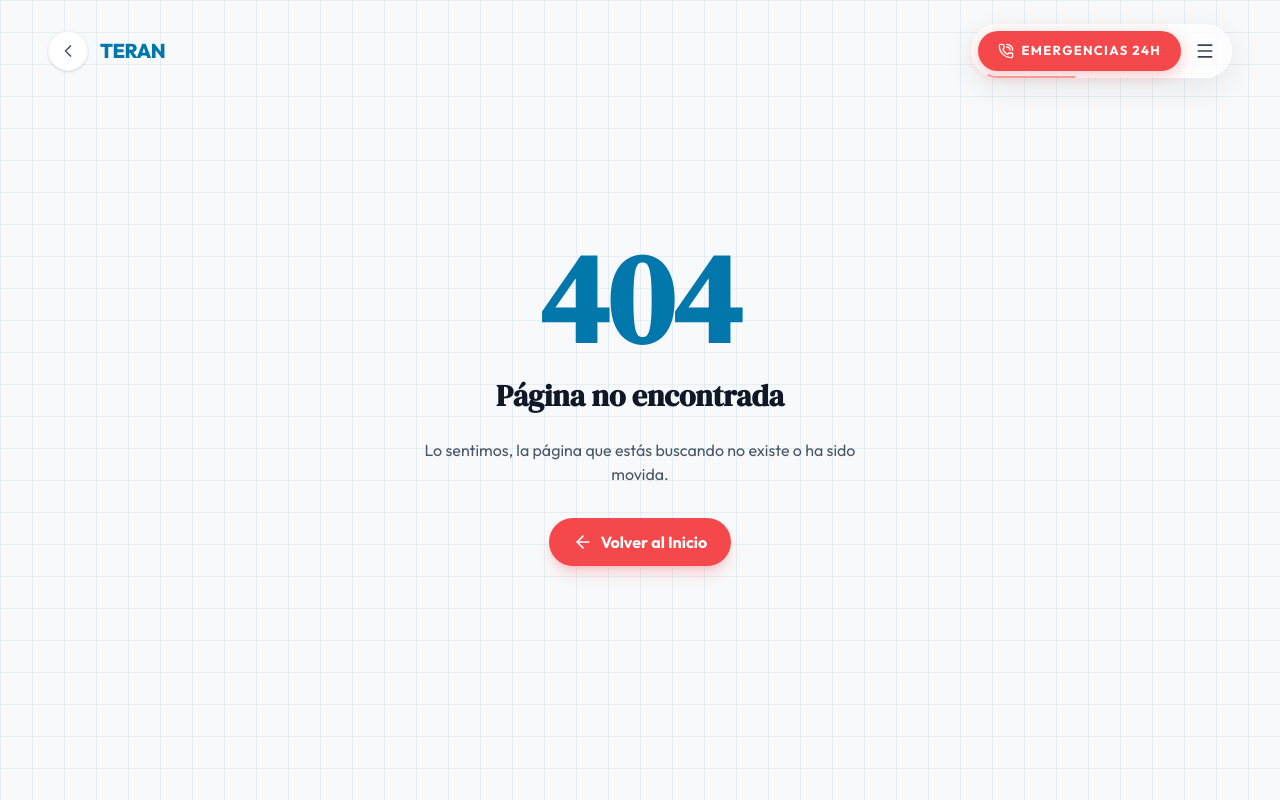
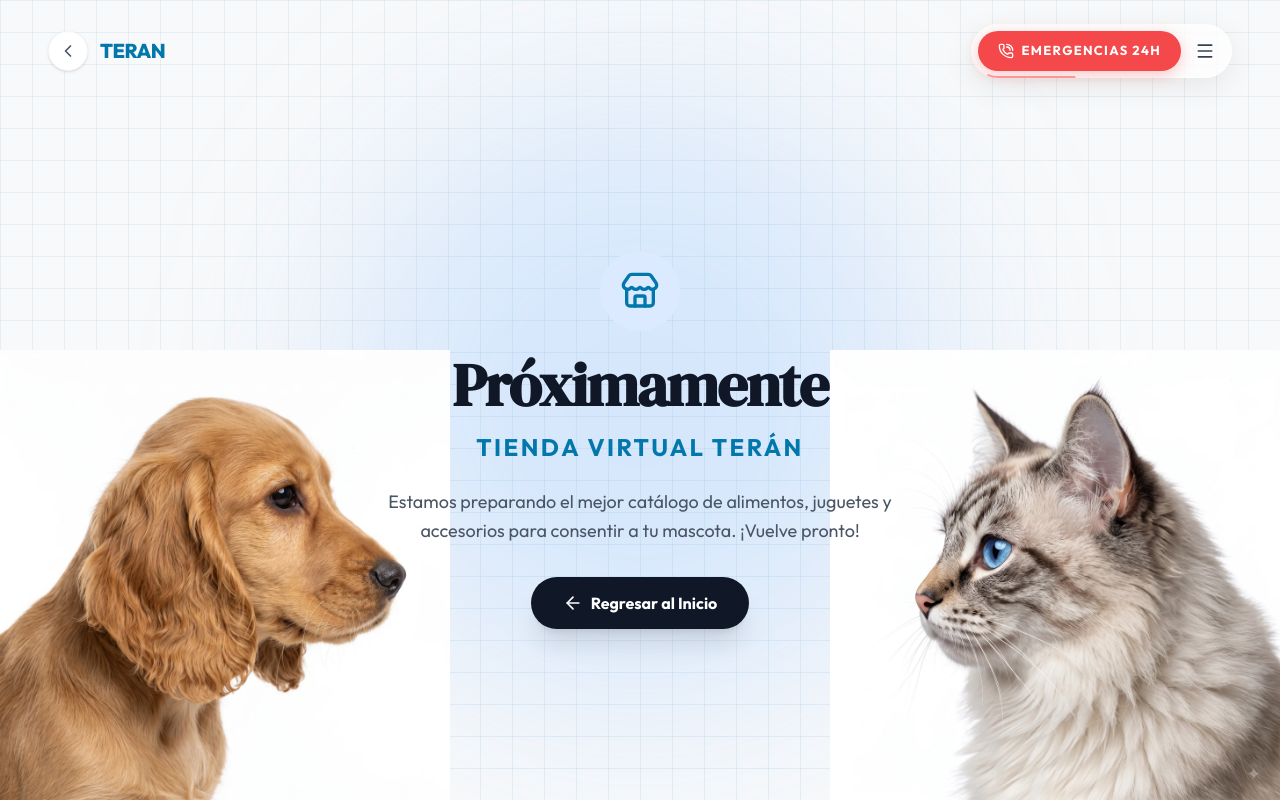
Before and after one commit to pwn27sbx/Teran, a React (Vite) app: page /tienda in a window 1280 px wide. Before the commit this address had no page. Built offline with nearby package versions, Linux system fonts and the light colour scheme.

Commit message:
feat: add coming soon Tienda page and link from PremiumFeatures

```diff
--- a/src/App.tsx
+++ b/src/App.tsx
@@ -6,6 +6,7 @@ import { Loader2 } from "lucide-react";
 const Home = React.lazy(() => import("./pages/Home"));
 const Servicios = React.lazy(() => import("./pages/Servicios"));
 const Emergencias = React.lazy(() => import("./pages/Emergencias"));
+const Tienda = React.lazy(() => import("./pages/Tienda"));
 const NotFound = React.lazy(() => import("./pages/NotFound"));
 
 // Fallback loader while chunks are downloading
@@ -23,6 +24,7 @@ export default function App() {
           <Route path="/" element={<Home />} />
           <Route path="/servicios" element={<Servicios />} />
           <Route path="/emergencias" element={<Emergencias />} />
+          <Route path="/tienda" element={<Tienda />} />
           <Route path="*" element={<NotFound />} />
         </Routes>
       </Suspense>
--- a/src/components/PremiumFeatures.tsx
+++ b/src/components/PremiumFeatures.tsx
@@ -12,7 +12,8 @@ const features = [
     icon: Store,
     bgImg: '/gallery/1.webp',
     color: 'from-blue-600/90 to-cyan-500/80',
-    accent: 'bg-blue-500 text-white'
+    accent: 'bg-blue-500 text-white',
+    link: '/tienda'
   },
   {
     id: 'sedes',
--- /dev/null
+++ b/src/pages/Tienda.tsx
@@ -0,0 +1,79 @@
+import React from "react";
+import { Link } from "react-router-dom";
+import { Store, ArrowLeft } from "lucide-react";
+import { motion } from "framer-motion";
+import Header from "../components/Header";
+
+export default function Tienda() {
+  return (
+    <div className="min-h-screen bg-[#f8f9fa] dark:bg-[#121212] flex flex-col font-sans relative overflow-hidden">
+      {/* Background Grid */}
+      <div
+        className="absolute inset-0 pointer-events-none"
+        style={{
+          backgroundImage:
+            "linear-gradient(to right, rgba(2, 119, 171, 0.08) 1px, transparent 1px), linear-gradient(to bottom, rgba(2, 119, 171, 0.08) 1px, transparent 1px)",
+          backgroundSize: "32px 32px",
+        }}
+      />
+
+      {/* Glow Effect */}
+      <div className="absolute top-1/2 left-1/2 -translate-x-1/2 -translate-y-1/2 w-[600px] h-[600px] bg-blue-400/20 rounded-full blur-[100px] pointer-events-none"></div>
+
+      <Header variant="back" />
+
+      <main className="flex-1 flex flex-col items-center justify-center relative z-10 px-6 text-center mt-20">
+
+        <motion.div
+          initial={{ opacity: 0, y: 20 }}
+          animate={{ opacity: 1, y: 0 }}
+          transition={{ duration: 0.6 }}
+          className="flex flex-col items-center max-w-2xl"
+        >
+          <div className="w-20 h-20 rounded-full bg-blue-100 dark:bg-blue-900/30 flex items-center justify-center mb-6">
+            <Store className="w-10 h-10 text-[#0277ab] dark:text-blue-400" />
+          </div>
+
+          <h1 className="text-4xl md:text-6xl font-black text-gray-900 dark:text-white mb-4 tracking-tight">
+            Próximamente
+          </h1>
+
+          <h2 className="text-xl md:text-2xl font-bold text-[#0277ab] mb-6 font-['Outfit'] tracking-widest uppercase">
+            Tienda Virtual Terán
+          </h2>
+
+          <p className="text-gray-600 dark:text-gray-400 text-lg mb-8 max-w-lg leading-relaxed">
+            Estamos preparando el mejor catálogo de alimentos, juguetes y accesorios para consentir a tu mascota. ¡Vuelve pronto!
+          </p>
+
+          <Link
+            to="/"
+            className="flex items-center gap-2 bg-gray-900 dark:bg-white text-white dark:text-gray-900 px-8 py-3.5 rounded-full font-bold shadow-xl hover:scale-105 transition-all"
+          >
+            <ArrowLeft className="w-5 h-5" />
+            Regresar al Inicio
+          </Link>
+        </motion.div>
+
+        {/* Dog and Cat Images */}
+        <motion.img
+          initial={{ opacity: 0, x: -50 }}
+          animate={{ opacity: 1, x: 0 }}
+          transition={{ duration: 0.8, delay: 0.3 }}
+          src="/miloperfil.webp"
+          alt="Perro feliz"
+          className="absolute -left-20 md:left-0 bottom-0 w-[300px] md:w-[450px] object-contain pointer-events-none mix-blend-multiply opacity-80"
+        />
+
+        <motion.img
+          initial={{ opacity: 0, x: 50 }}
+          animate={{ opacity: 1, x: 0 }}
+          transition={{ duration: 0.8, delay: 0.5 }}
+          src="/atreusperfil.webp"
+          alt="Gato curioso"
+          className="absolute -right-20 md:right-0 bottom-0 w-[300px] md:w-[450px] object-contain pointer-events-none mix-blend-multiply opacity-80"
+        />
+      </main>
+    </div>
+  );
+}
```
